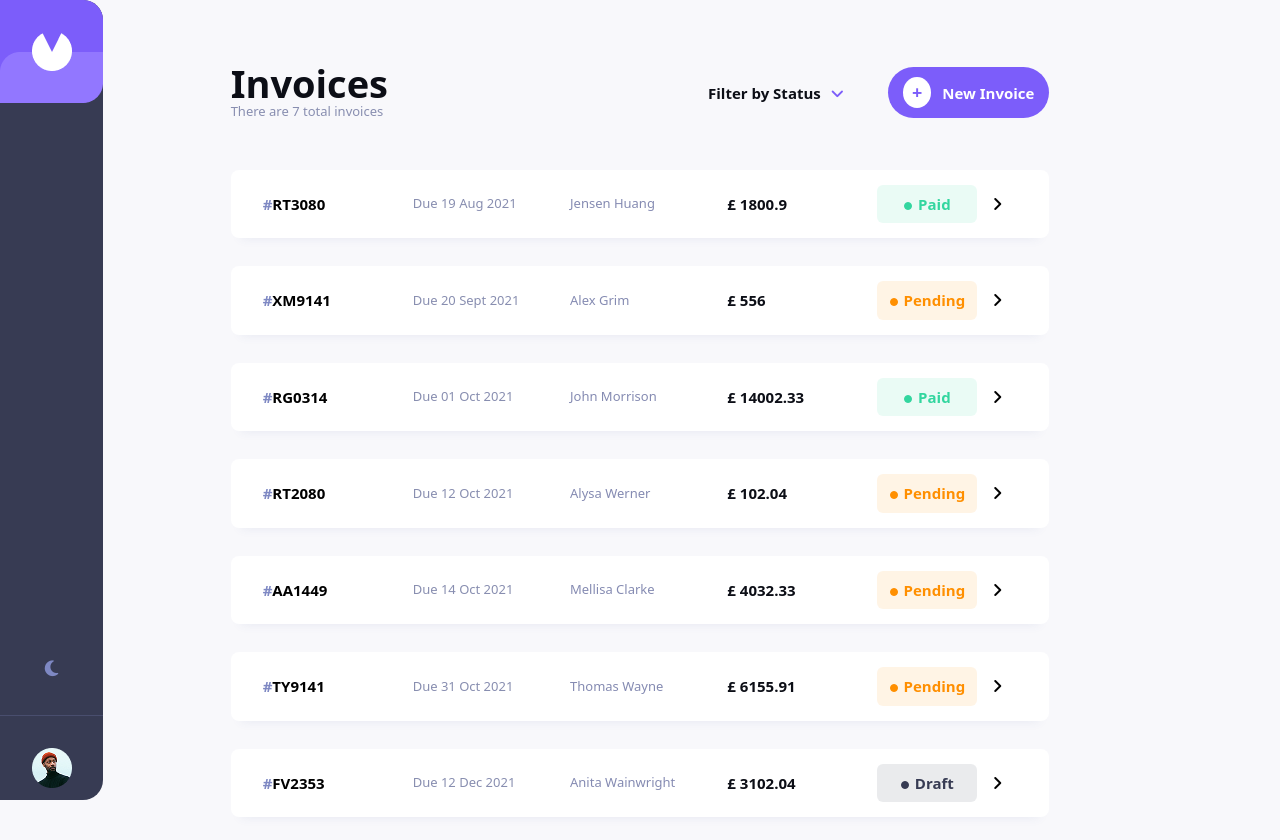
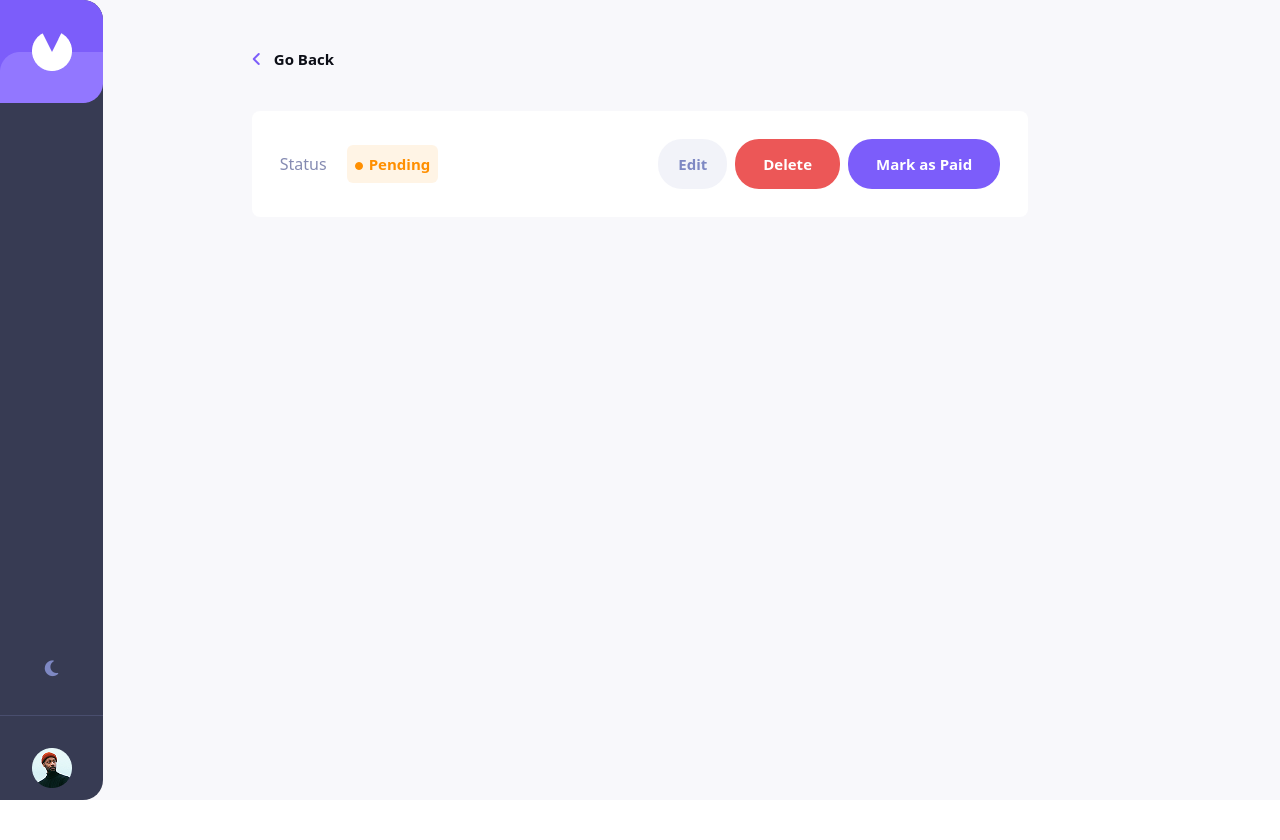
Before and after one commit to NwakanmaEmmanuel/invoice-management-app, a React (Vite) app: page /invoice/AA1449 in a window 1280 px wide. Shown: the top 840 px of the page. After the commit the page ends 800 px from the top, so only its background shows below. Built offline with nearby package versions, Linux system fonts and the light colour scheme.

Commit message:
feat: add InvoiceDetails component and implement routing for invoice details

```diff
--- a/src/App.jsx
+++ b/src/App.jsx
@@ -1,5 +1,7 @@
 import Sidebar from './components/Sidebar'
 import InvoiceList from './components/InvoiceList'
+import InvoiceDetails from './components/InvoiceDetails'
+import { Routes, Route } from 'react-router-dom'
 
 
 export default function App() {
@@ -7,7 +9,11 @@ export default function App() {
 
     <div className="flex min-h-screen justify-center  bg-[#F8F8FB] ">
       <Sidebar/>
-      <InvoiceList/>
+
+      <Routes>
+        <Route path='/' element={<InvoiceList/>} />
+        <Route path='invoice/:id' element={<InvoiceDetails/>} />
+      </Routes>
     </div>
 
   )
--- /dev/null
+++ b/src/components/InvoiceDetails.tsx
@@ -0,0 +1,44 @@
+import React from 'react'
+import { useParams } from 'react-router-dom';
+import invoices from '../data/invoice';
+
+function InvoiceDetails() {
+
+  const {id} = useParams()
+ const invoice = invoices.find((inv) => inv.id === id);
+
+ if (!invoice) return <div>Not found</div>
+
+ const statusStyles = {
+    Paid: "bg-[#33D69F]/10 text-[#33D69F]",
+    Pending: "bg-[#FF8F00]/10 text-[#FF8F00]",
+    Draft: "bg-[#373B53]/10 text-[#373B53]",
+    }
+
+  return (
+    <div className='mt-12'>
+      <div className='flex items-center gap-3'>
+        <i className="fa-solid fa-angle-left font-extrabold  text-[#7C5DFA]"></i>
+        <h1 className='text-[15px] text-[#0C0E16] font-bold'>Go Back</h1>
+      </div>
+
+      <div className='bg-[#FFFFFF] flex items-center justify-center gap-[220px] rounded-lg px-7 py-7 mt-10'>
+        <div className="flex items-center gap-5">
+          <p className='text-[#858BB2] font-medium'>Status</p>
+          <button className={`${statusStyles[invoice.status]}   text-[15px] font-bold px-2 py-2 rounded-md `}>
+            <span className=" h-[8px] bg-current w-[8px] rounded-md inline-block border-solid border mr-1.5"></span>{invoice.status}
+          </button>
+        </div>
+
+        <div className='flex gap-2'>
+          <button className='bg-[#7E88C3]/10 font-bold text-[15px] rounded-3xl px-5 py-3 text-[#7E88C3]'>Edit</button>
+          <button className='bg-[#EC5757] text-[15px] font-bold px-7 py-3.5 rounded-3xl text-white hover:bg-[#FF9797] '>Delete</button>
+          <button className='bg-[#7C5DFA] text-[15px] font-bold px-7 py-3.5 text-white rounded-3xl'>Mark as Paid</button>
+        </div>
+      </div>
+    </div>
+
+  )
+}
+
+export default InvoiceDetails
--- a/src/components/InvoiceList.tsx
+++ b/src/components/InvoiceList.tsx
@@ -1,6 +1,7 @@
 import invoices from "../data/invoice";
 import { formatDate } from "../utils/helpers";
-import emailIcon from "../assets/Email campaign_Flatline.png"
+import emailIcon from "../assets/Email campaign_Flatline.png";
+import { Link } from "react-router-dom";
 
 
 export default function InvoiceList() {
@@ -37,7 +38,10 @@ export default function InvoiceList() {
             <div className="mt-12 flex flex-col   gap-7">
 
                 {invoices.map((invoice) =>
-                <div className=" grid grid-cols-[150px_1fr_1fr_150px_100px_40px] shadow-[0px_10px_10px_-10px_#48549F1A]  items-center  bg-[#FFFFFF] rounded-lg px-[32px] py-[15px] ">
+
+                <Link
+                to={`invoice/${invoice.id}`}
+                className=" grid grid-cols-[150px_1fr_1fr_150px_100px_40px] shadow-[0px_10px_10px_-10px_#48549F1A] cursor-pointer  items-center  bg-[#FFFFFF] rounded-lg px-[32px] py-[15px] ">
                     <h1 className="text-[15px] font-bold">
                         <span className="text-[#7E88C3]">#</span>
                         {invoice.id}</h1>
@@ -49,7 +53,7 @@ export default function InvoiceList() {
                             <span className=" h-[8px] bg-current w-[8px] rounded-md inline-block border-solid border mr-1.5"></span>{invoice.status}
                         </button>
                         <i className="fa-solid fa-angle-right  flex justify-center items-center"></i>
-                </div>
+                </Link>
                 )}
             </div>
 
```
